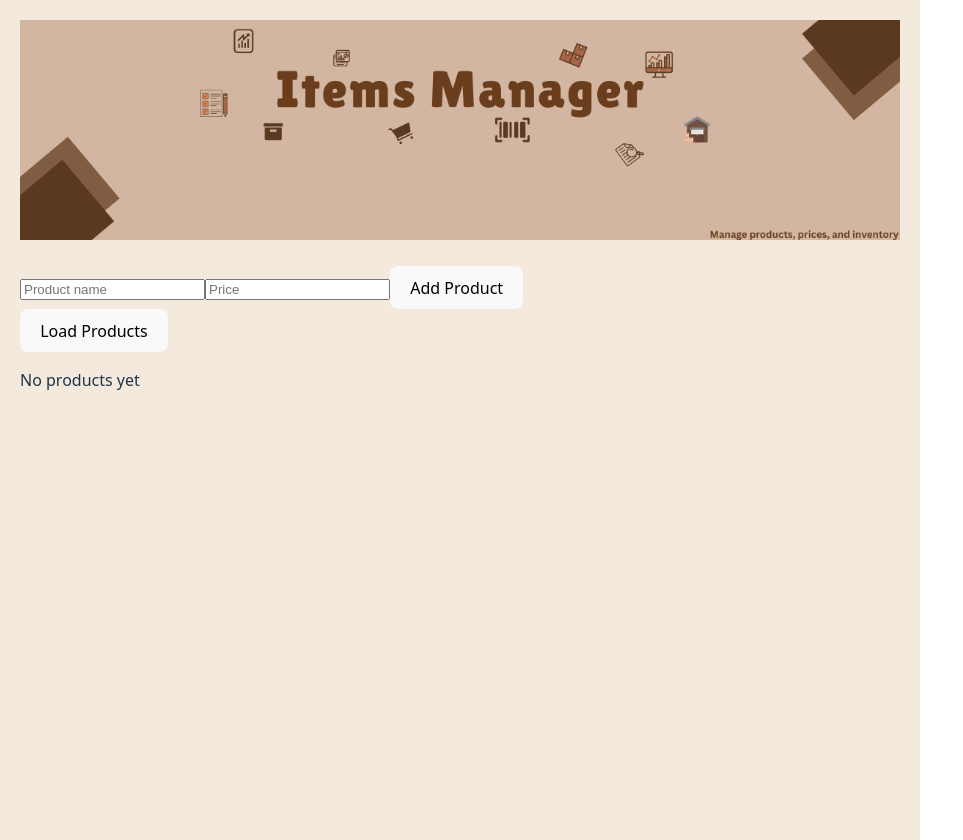
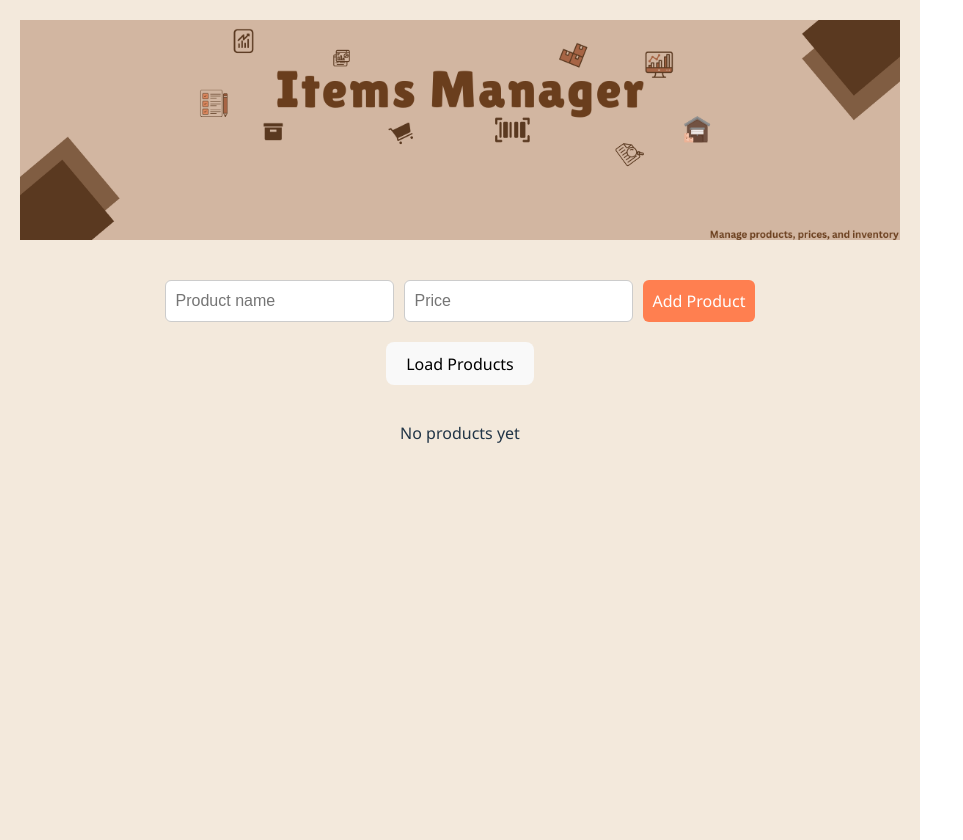
Before and after one commit to shibambocollins/prod-manager-frontend, a React (Vite) app: page / in a window 1280 px wide. Shown: the whole page, without its empty margins (0-963 px from the left). Built offline with nearby package versions, Linux system fonts and the light colour scheme.

Commit message:
adjusting layout

```diff
--- a/src/App.css
+++ b/src/App.css
@@ -1,30 +1,124 @@
+/* General App Container */
 .app {
   max-width: 1100px;
   margin: 0 auto;
-  padding: 1rem;
+  padding: 20px;
+  display: flex;
+  flex-direction: column;
+  align-items: center;
+  gap: 20px;
+  min-height: 100vh;
+  background-color: #F3E9DC;
+  font-family: 'Segoe UI', Tahoma, Geneva, Verdana, sans-serif;
 }
 
-button,
-input {
-  max-width: 100%;
+/* Header Image + Title */
+.app-header {
+  width: 100%;
+  text-align: center;
+  margin-bottom: 20px;
 }
 
+.header-img {
+  width: 100%;
+  max-height: 220px;
+  object-fit: cover;
+  border-radius: 12px;
+  margin-bottom: 15px;
+  box-shadow: 0 4px 8px rgba(0,0,0,0.1);
+}
+
+h1 {
+  margin: 0;
+  font-size: 2rem;
+  color: #333;
+}
+
+/* Form Inputs */
+form {
+  display: flex;
+  flex-wrap: wrap;
+  gap: 10px;
+  width: 100%;
+  justify-content: center;
+}
+
+form input, form button {
+  padding: 10px;
+  font-size: 1rem;
+  border-radius: 6px;
+  border: 1px solid #ccc;
+}
+
+form button {
+  background-color: #FF7F50;
+  color: #fff;
+  border: none;
+  cursor: pointer;
+  transition: 0.2s;
+}
+
+form button:hover {
+  background-color: #FF6333;
+}
+
+/* Product List */
 ul {
+  list-style: none;
   padding: 0;
+  width: 100%;
 }
 
 li {
   display: flex;
   flex-wrap: wrap;
-  gap: 0.5rem;
+  gap: 10px;
+  align-items: center;
+  justify-content: space-between;
+  padding: 10px;
+  border-bottom: 1px solid #ccc;
+  background-color: #fff;
+  border-radius: 8px;
+  box-shadow: 0 2px 4px rgba(0,0,0,0.05);
+  margin-bottom: 10px;
 }
 
+li input {
+  flex: 1;
+  padding: 8px;
+  font-size: 1rem;
+  border-radius: 6px;
+  border: 1px solid #ccc;
+}
+
+li button {
+  padding: 8px 12px;
+  font-size: 0.9rem;
+  border-radius: 6px;
+  border: none;
+  cursor: pointer;
+  background-color: #FF7F50;
+  color: #fff;
+  transition: 0.2s;
+}
+
+li button:hover {
+  background-color: #FF6333;
+}
+
+/* Responsive for small screens */
 @media (max-width: 600px) {
   li {
     flex-direction: column;
+    align-items: stretch;
   }
 
-  button {
+  form {
+    flex-direction: column;
+    align-items: stretch;
+  }
+
+  button, input {
     width: 100%;
   }
 }
```
